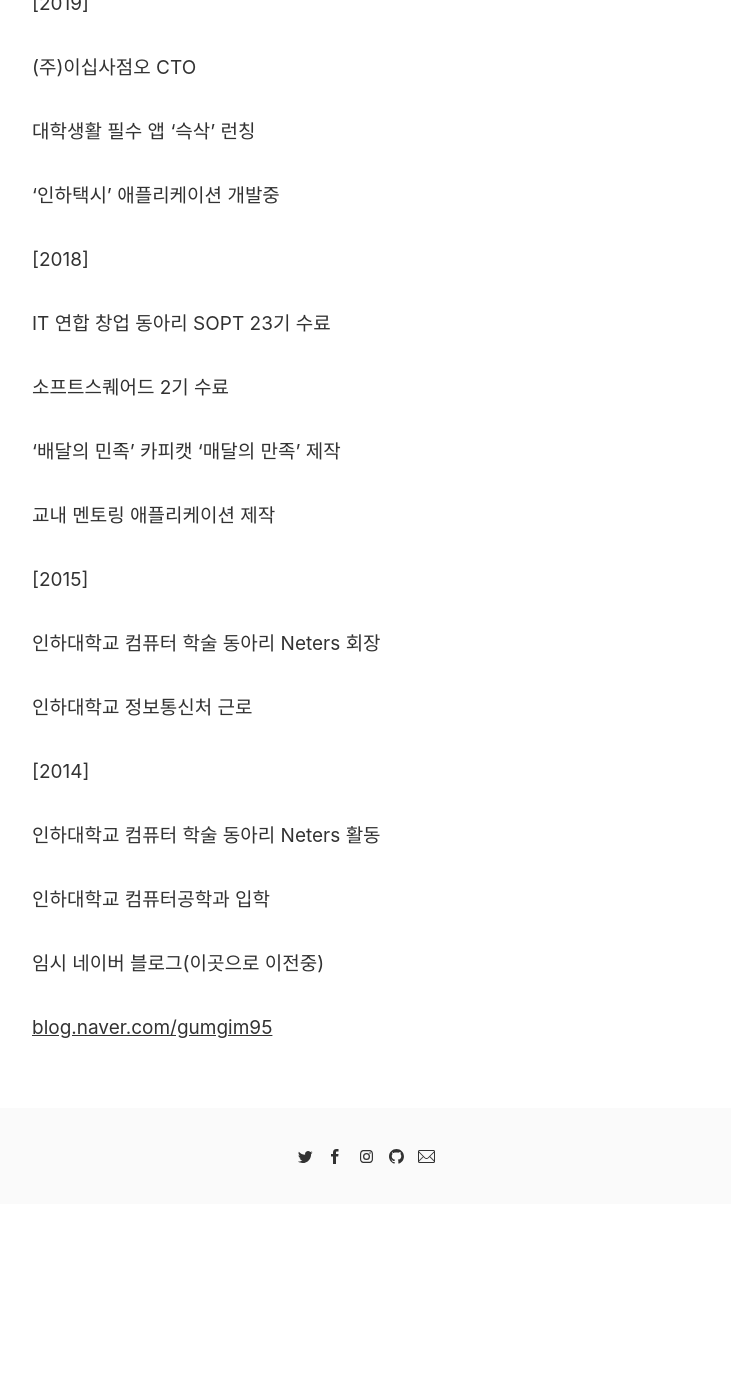
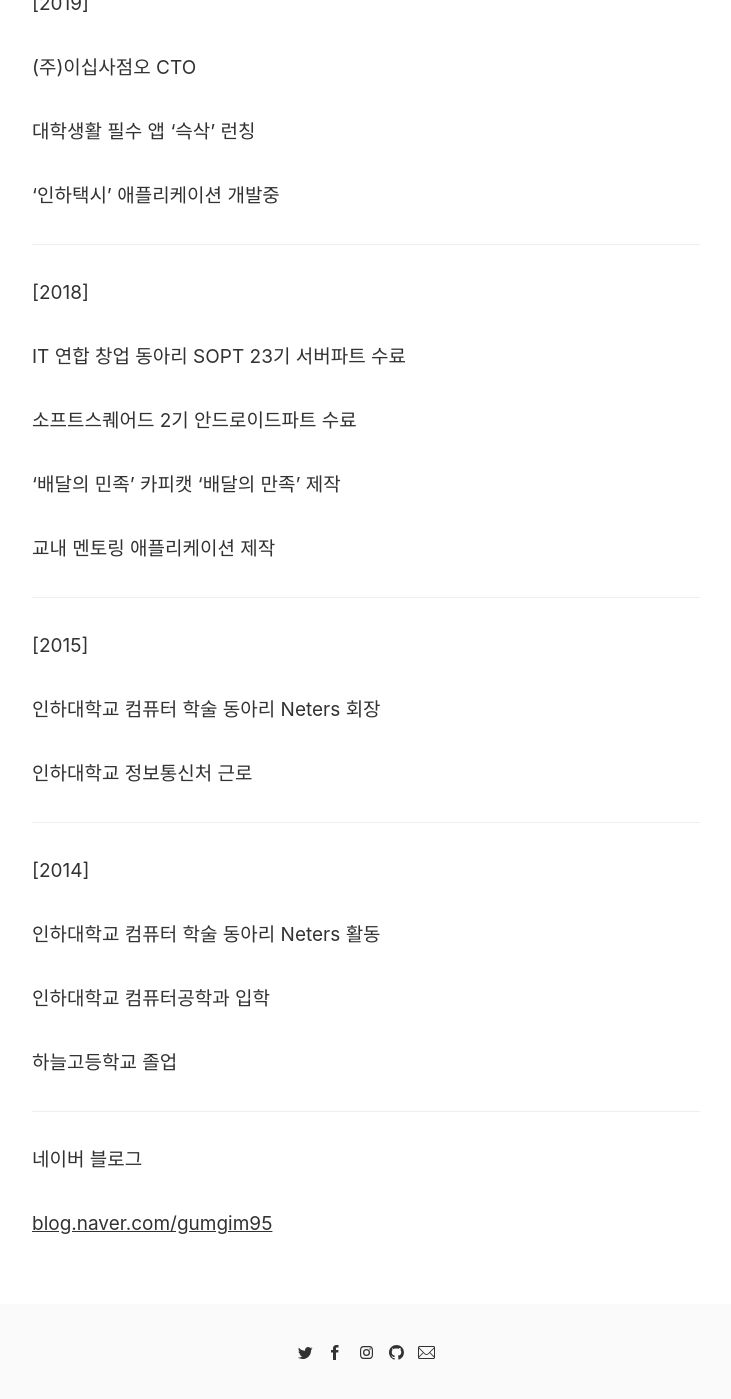
Before and after one commit to hyeonson/hyeonson.git.io, a Jekyll site: the page built from _pages/about.md, in a window 1280 px wide and 1400 px high, scrolled down 1065 px. Shown: the whole window, without its empty margins (274-1005 px from the left). Built offline with Jekyll 4.4.1, drawn with Linux system fonts in a browser that asks for light colours; before the commit the page ends 2269 px from its top, so only the background shows below that.

Commit message:
소개 수정

```diff
--- a/_pages/about.md
+++ b/_pages/about.md
@@ -12,15 +12,19 @@ image: '/images/pages/BrightMe.jpg'
 
 '인하택시' 애플리케이션 개발중
 
+------
+
 [2018]
 
-IT 연합 창업 동아리 SOPT 23기 수료
+IT 연합 창업 동아리 SOPT 23기 서버파트 수료
 
-소프트스퀘어드 2기 수료
+소프트스퀘어드 2기 안드로이드파트 수료
 
-'배달의 민족' 카피캣 '매달의 만족' 제작
+'배달의 민족' 카피캣 '배달의 만족' 제작
 
 교내 멘토링 애플리케이션 제작
+
+------
 
 [2015]
 
@@ -28,18 +32,18 @@ IT 연합 창업 동아리 SOPT 23기 수료
 
 인하대학교 정보통신처 근로
 
+------
+
 [2014]
 
 인하대학교 컴퓨터 학술 동아리 Neters 활동
 
 인하대학교 컴퓨터공학과 입학
 
+하늘고등학교 졸업
 
+------
 
-
-
-
-
-임시 네이버 블로그(이곳으로 이전중)
+네이버 블로그
 
 [blog.naver.com/gumgim95](<https://blog.naver.com/gumgim95>)
```
Also changed, not shown: _posts/2019-10-31-first-content.markdown (renamed from _posts/2019-10-31-안녕하세요-현슨입니다.markdown).
